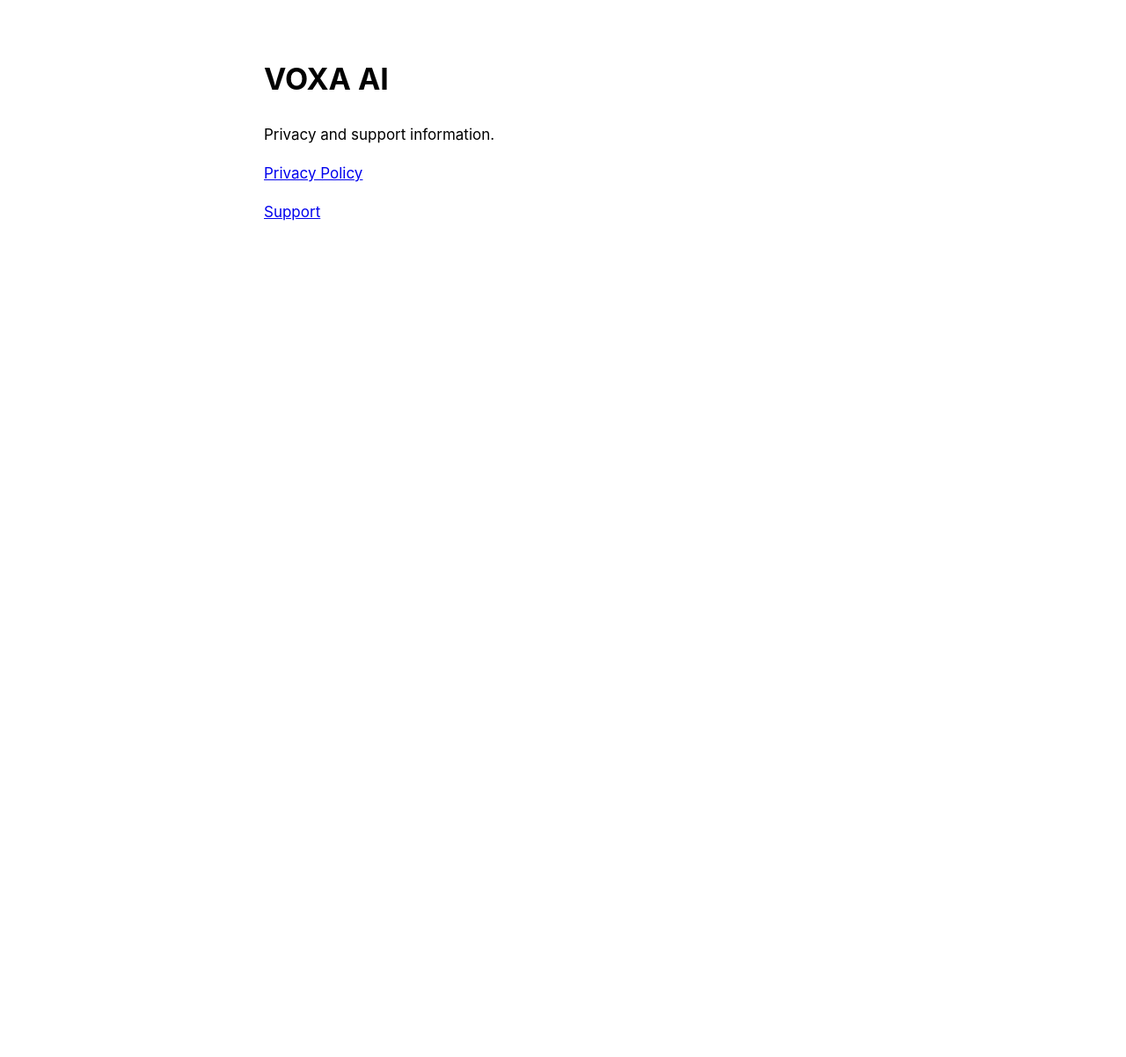
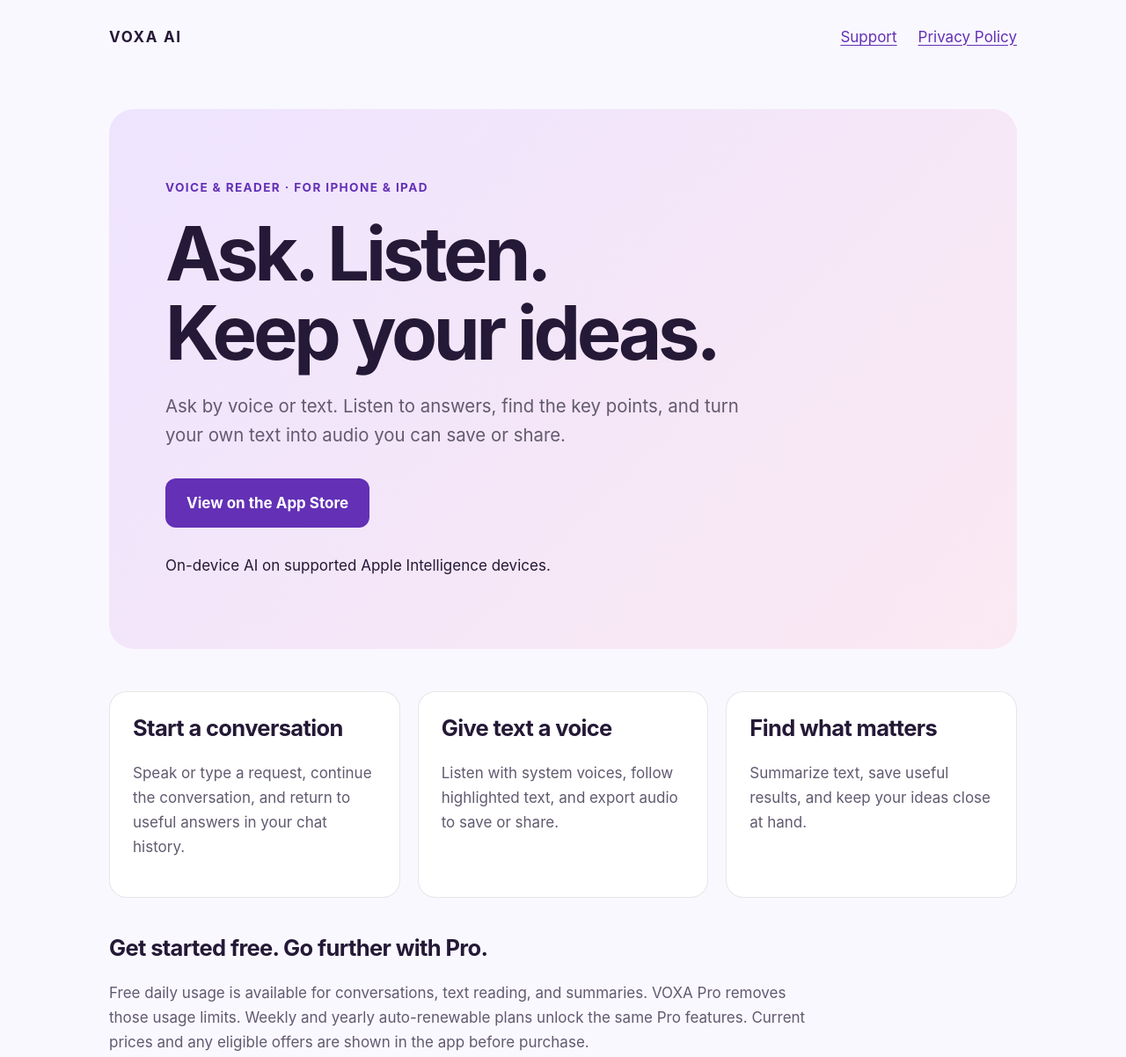
Before and after one commit to nguyenheu/voxaai-legal, a plain HTML site: page index.html in a window 1280 px wide. Shown: the top 1202 px of the page at 88% size. Before the commit the page ends 800 px from the top, so only its background shows below. Drawn offline with Linux system fonts and the light colour scheme.

Commit message:
Add VOXA product overview, Pro plans, and device requirements
Updated the HTML structure and styling for VOXA AI page, adding new sections and improving layout.

```diff
--- a/index.html
+++ b/index.html
@@ -4,19 +4,53 @@
 <meta charset="utf-8">
 <meta name="viewport" content="width=device-width, initial-scale=1">
 <meta name="color-scheme" content="light dark">
-  <title>VOXA AI</title>
+<meta name="description" content="Ask by voice or text, listen to answers, summarize, and turn text into audio with VOXA AI for iPhone and iPad.">
+<title>VOXA AI — Voice &amp; Reader</title>
 <style>
-    :root { color-scheme: light dark; font: 17px/1.6 -apple-system, BlinkMacSystemFont, "Segoe UI", sans-serif; }
-    body { max-width: 680px; margin: 0 auto; padding: 40px 22px 72px; }
-    a { color: LinkText; display: block; margin: 1rem 0; }
+:root { color-scheme: light dark; font: 17px/1.65 -apple-system, BlinkMacSystemFont, "Segoe UI", sans-serif; --bg: #faf8ff; --ink: #241936; --muted: #625a70; --card: #fff; --accent: #6330b6; }
+* { box-sizing: border-box; }
+body { margin: 0; background: var(--bg); color: var(--ink); }
+.wrap { max-width: 1080px; margin: auto; padding: 28px 24px 64px; }
+nav { display: flex; align-items: center; justify-content: space-between; flex-wrap: wrap; gap: 20px; }
+nav strong { letter-spacing: .1em; }
+nav div { display: flex; gap: 24px; flex-wrap: wrap; }
+a { color: var(--accent); overflow-wrap: anywhere; text-underline-offset: .2em; }
+.hero { margin: 68px 0 48px; padding: clamp(24px, 5vw, 64px); border-radius: 28px; background: linear-gradient(135deg, #eee4ff, #fbe9f2); }
+.eyebrow { color: var(--accent); font-weight: 700; letter-spacing: .1em; font-size: .8rem; }
+h1 { font-size: clamp(2.6rem, 7vw, 5rem); line-height: 1.06; letter-spacing: -.05em; margin: 20px 0; max-width: 750px; }
+.lead { font-size: 1.2rem; max-width: 660px; color: var(--muted); }
+.cta { display: inline-block; background: var(--accent); color: #fff; padding: 14px 24px; border-radius: 12px; text-decoration: none; font-weight: 650; margin: 12px 0; }
+.grid { display: grid; grid-template-columns: repeat(auto-fit, minmax(min(100%, 250px), 1fr)); gap: 20px; }
+article { background: var(--card); padding: 26px; border: 1px solid #8883; border-radius: 20px; }
+h2 { line-height: 1.2; letter-spacing: -.025em; margin-top: 0; }
+article p, .details p { color: var(--muted); }
+.details { padding: 42px 0 0; max-width: 800px; }
+footer { margin-top: 48px; padding-top: 24px; border-top: 1px solid #8884; color: var(--muted); font-size: .9rem; }
+a:focus-visible { outline: 3px solid var(--accent); outline-offset: 5px; }
+@media (prefers-color-scheme: dark) { :root { --bg: #14101d; --ink: #f5efff; --muted: #bdb3ce; --card: #20192c; --accent: #c6a1ff; } .hero { background: linear-gradient(135deg, #302044, #322037); } .cta { color: #241936; } }
 </style>
 </head>
 <body>
+<div class="wrap">
+<nav aria-label="Main"><strong>VOXA AI</strong><div><a href="support.html">Support</a><a href="privacy-policy.html">Privacy Policy</a></div></nav>
 <main>
-    <h1>VOXA AI</h1>
-    <p>Privacy and support information.</p>
-    <a href="privacy-policy.html">Privacy Policy</a>
-    <a href="support.html">Support</a>
+<section class="hero">
+<p class="eyebrow">VOICE &amp; READER · FOR IPHONE &amp; IPAD</p>
+<h1>Ask. Listen.<br>Keep your ideas.</h1>
+<p class="lead">Ask by voice or text. Listen to answers, find the key points, and turn your own text into audio you can save or share.</p>
+<a class="cta" href="https://apps.apple.com/app/id6832004843">View on the App Store</a>
+<p>On-device AI on supported Apple Intelligence devices.</p>
+</section>
+<section class="grid" aria-label="What you can do">
+<article><h2>Start a conversation</h2><p>Speak or type a request, continue the conversation, and return to useful answers in your chat history.</p></article>
+<article><h2>Give text a voice</h2><p>Listen with system voices, follow highlighted text, and export audio to save or share.</p></article>
+<article><h2>Find what matters</h2><p>Summarize text, save useful results, and keep your ideas close at hand.</p></article>
+</section>
+<section class="details"><h2>Get started free. Go further with Pro.</h2><p>Free daily usage is available for conversations, text reading, and summaries. VOXA Pro removes those usage limits. Weekly and yearly auto-renewable plans unlock the same Pro features. Current prices and any eligible offers are shown in the app before purchase.</p><p>Manage or cancel renewal in your Apple Account subscription settings. Use Restore Purchases in VOXA to restore an existing Pro subscription. <a href="support.html">Get help with your plan.</a></p></section>
+<section class="details"><h2>Built around on-device processing</h2><p>No VOXA account is required. AI responses use Apple Foundation Models on device when available. Your chat history, drafts, saved results, and exported audio are stored locally. <a href="privacy-policy.html">Read our Privacy Policy.</a></p></section>
+<section class="details"><h2>Check your device before using AI</h2><p>VOXA requires iOS or iPadOS 26.0 or later. AI conversations and summaries require an Apple Intelligence-capable device, Apple Intelligence enabled, downloaded models, and a supported language and region. Availability is checked in the app. Pro does not enable AI on unsupported devices.</p><p>Text Reader uses system voices independently of AI model availability. Voice input requires microphone access and supported Apple speech assets. Some system assets and voices may need to download. <a href="support.html">See setup and troubleshooting help.</a></p></section>
 </main>
+<footer>VOXA AI: Voice &amp; Reader · <a href="support.html">Support</a> · <a href="privacy-policy.html">Privacy Policy</a></footer>
+</div>
 </body>
 </html>
```
Lines whose indentation alone changed are shown as unchanged.
